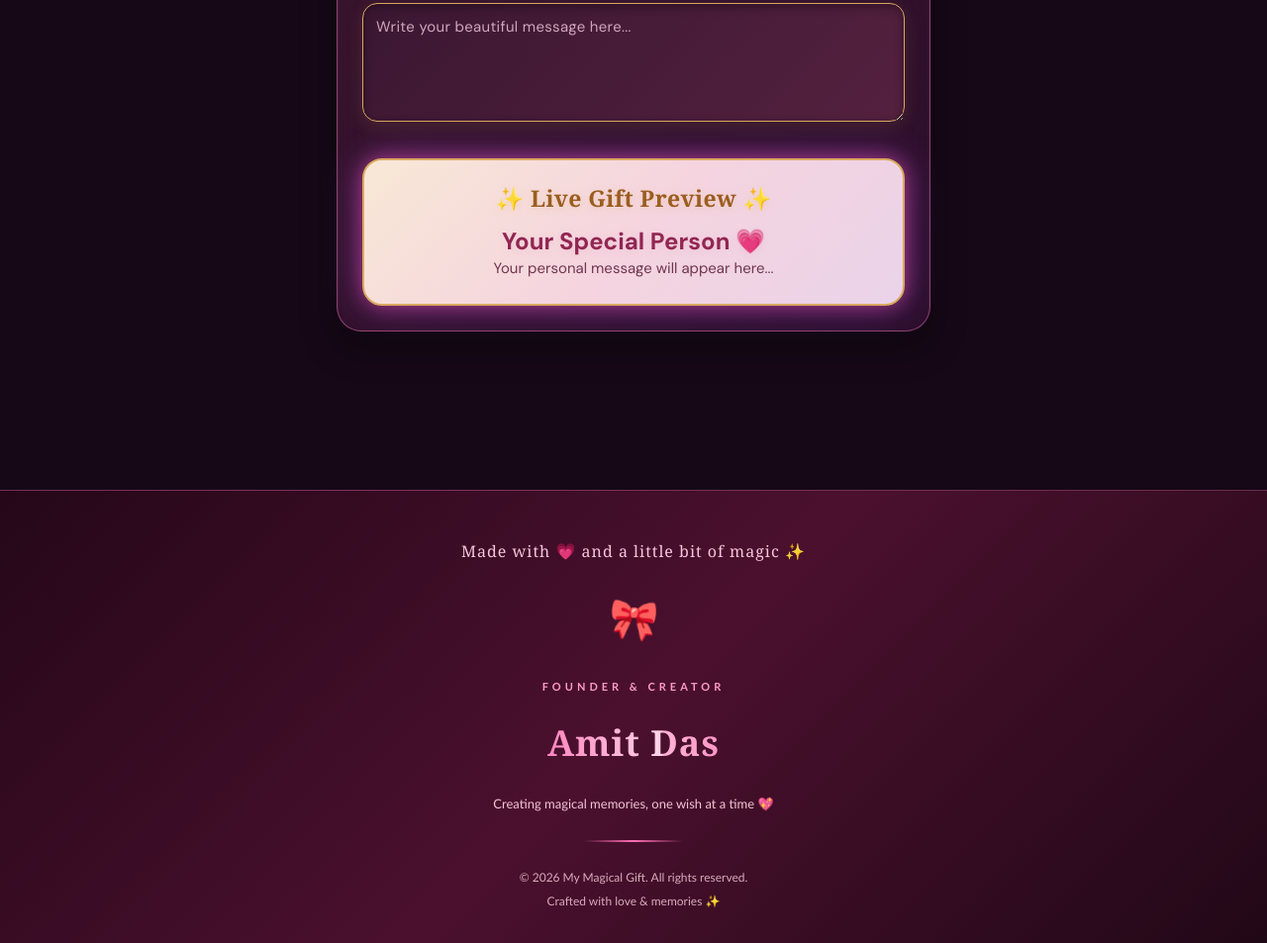
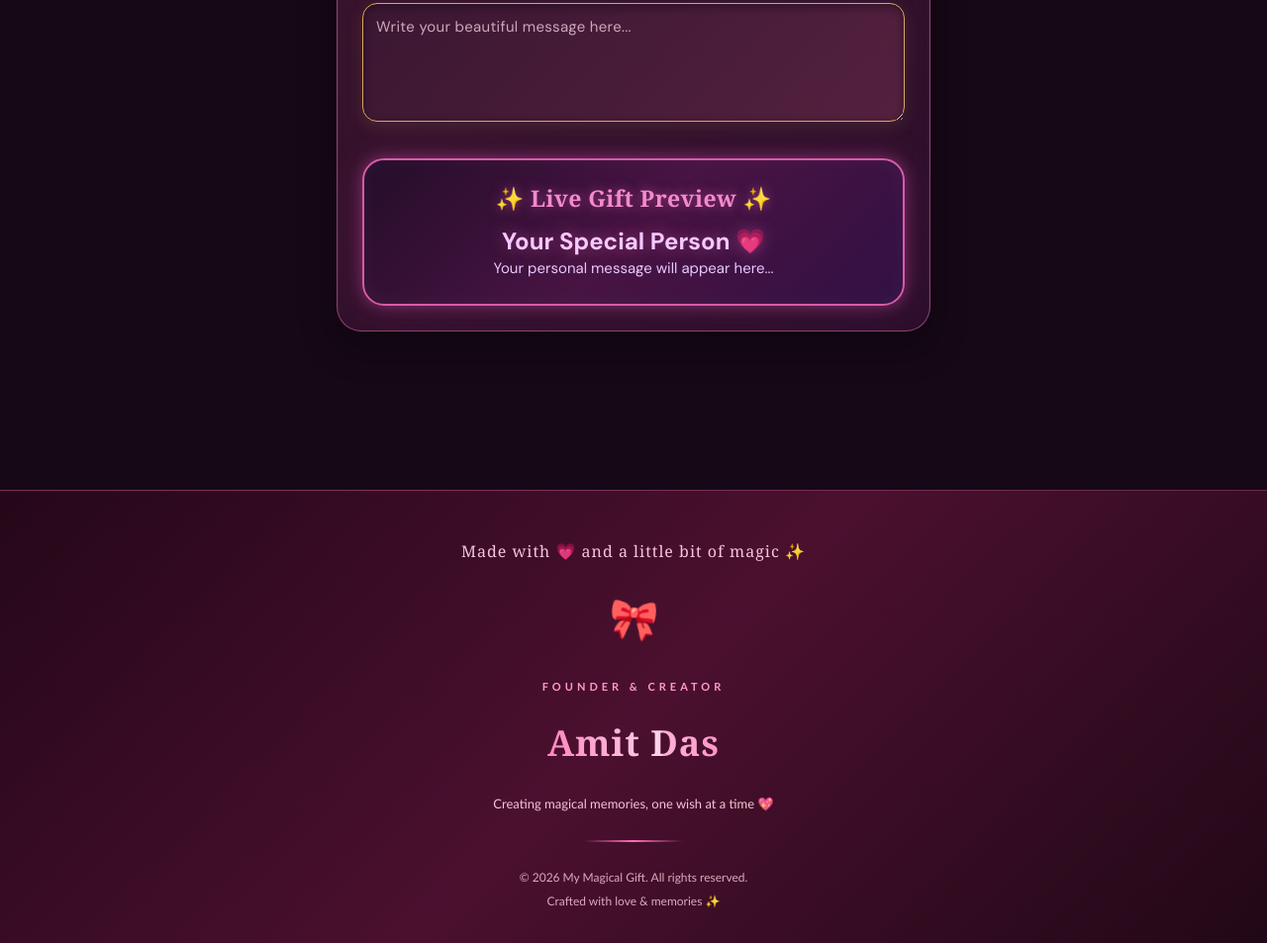
Before and after one commit to mymagicalgift/gift-website, a plain HTML site: page index.html in a window 1280 px wide. Shown: the part 10622-11575 px from the top of the page at 99% size. Drawn offline with nearby package versions, Linux system fonts and the light colour scheme.

Commit message:
Upgrade Live Preview Royal Berry Theme

```diff
--- a/index.html
+++ b/index.html
@@ -711,6 +711,51 @@ footer {
   border: 2px solid #d9ad68;
   box-shadow: 0 5px 18px #d9ad6844;
 }
+
+
+/* ===== ROYAL BERRY & LAVENDER PREVIEW ===== */
+
+#gift-live-preview {
+  background: linear-gradient(
+    135deg,
+    #250d2b 0%,
+    #481442 50%,
+    #321044 100%
+  ) !important;
+
+  border: 2px solid #d85ba9 !important;
+  border-radius: 22px !important;
+
+  box-shadow:
+    0 0 15px #d85ba966,
+    0 0 35px #922b7555,
+    inset 0 0 22px #ffffff0a !important;
+
+  color: #f5dfff !important;
+}
+
+#gift-live-preview h3 {
+  color: #f28acb !important;
+  text-shadow: 0 0 12px #ed65bc88;
+}
+
+#gift-live-preview h2 {
+  color: #f5c9ff !important;
+  text-shadow: 0 0 15px #d85ba988;
+}
+
+#gift-live-preview p {
+  color: #e8c8ff !important;
+  opacity: 1 !important;
+  line-height: 1.7;
+}
+
+#gift-live-preview:hover {
+  box-shadow:
+    0 0 22px #ed65bc99,
+    0 0 45px #922b7599,
+    inset 0 0 25px #ffffff12 !important;
+}
 </style>
 </head>
 
```
